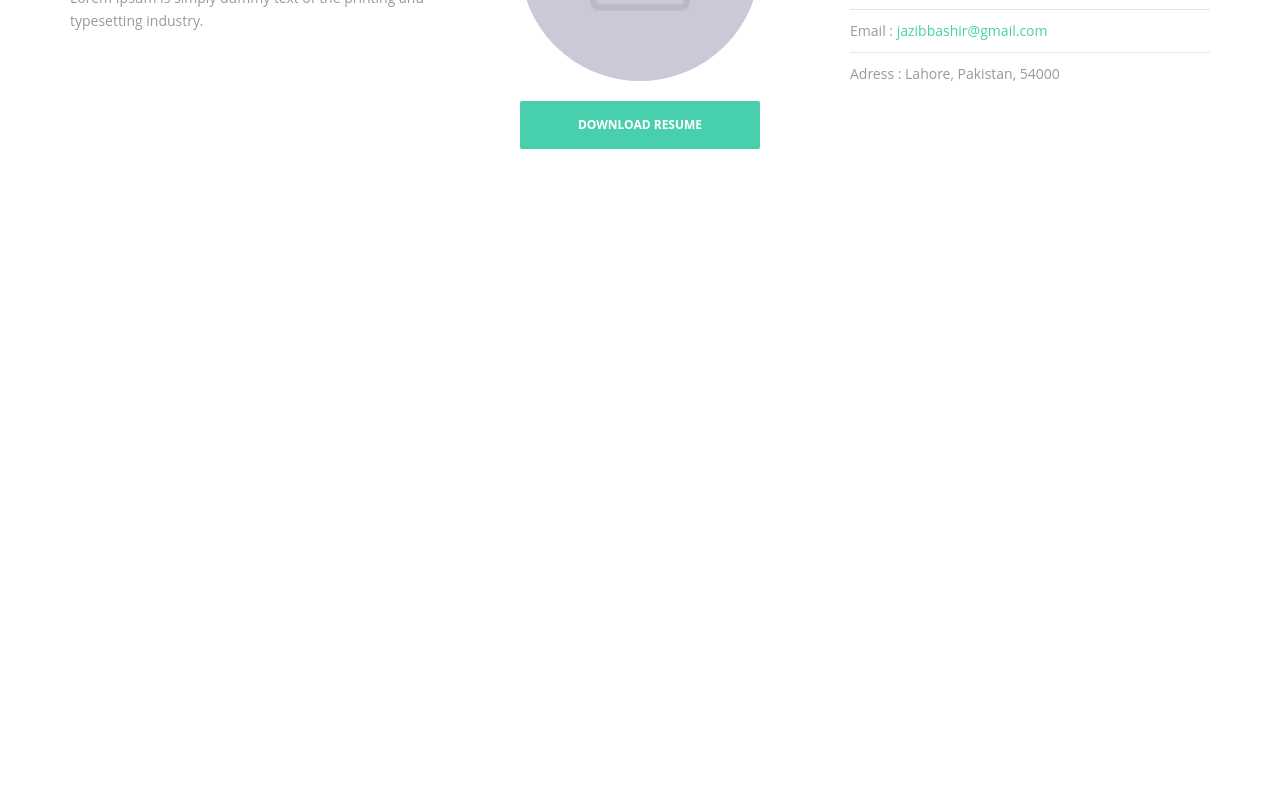
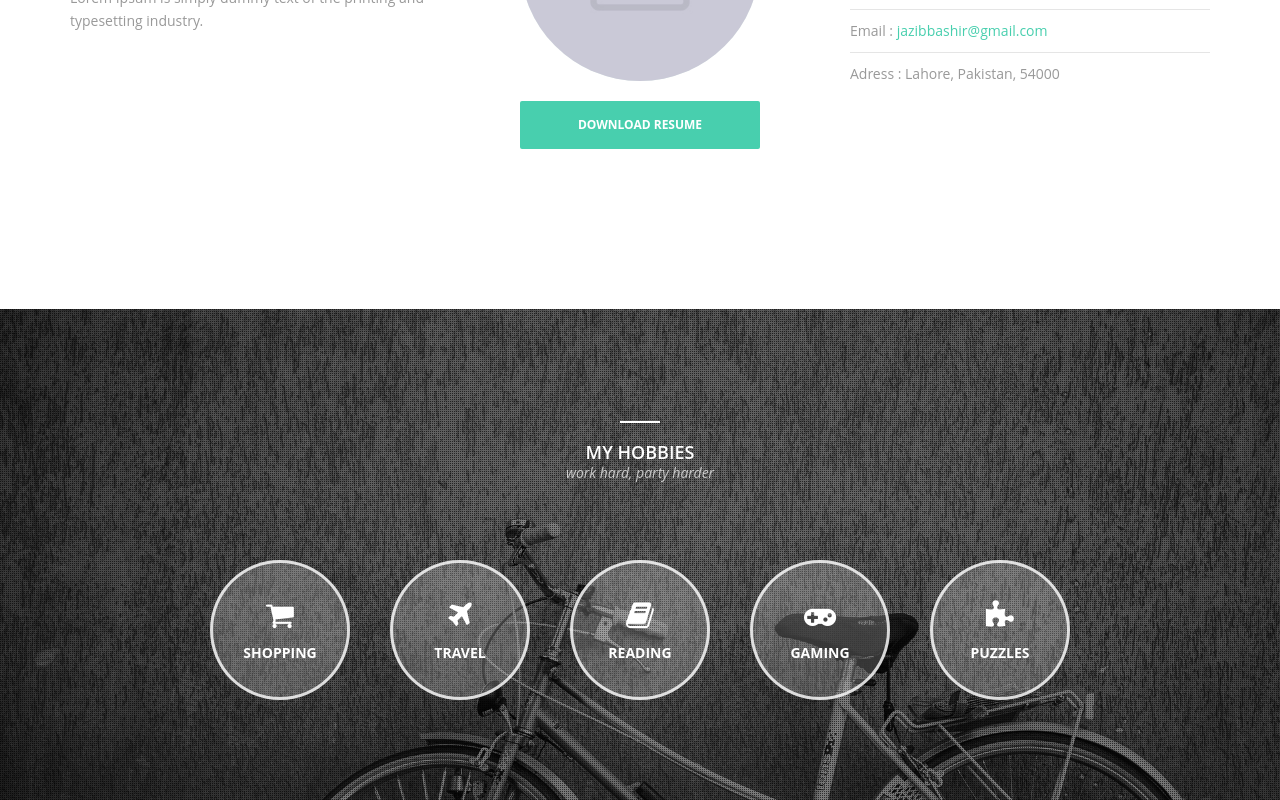
Before and after one commit to jazib-bashir/personal-resume, a React (Create React App) app: page / in a window 1280 px wide. Shown: the part 1455-2255 px from the top of the page. Before the commit the page ends 1604 px from the top, so only its background shows below. Built offline with nearby package versions, Linux system fonts and the light colour scheme.

Commit message:
ui - added hobies component and implemented design

```diff
--- a/src/App.js
+++ b/src/App.js
@@ -2,6 +2,7 @@ import React from 'react';
 import Home from './components/home/home';
 import Navigation from './components/navigation/navigation';
 import Profile from './components/profile/profile';
+import Hobies from './components/profile/hobies';
 
 import './App.css';
 
@@ -11,6 +12,7 @@ function App() {
       <Home />
       <Navigation />
       <Profile />
+      <Hobies />
     </div>
   );
 }
--- /dev/null
+++ b/src/components/profile/hobies.js
@@ -0,0 +1,61 @@
+import React from 'react';
+
+const Hobies = () => {
+  return(
+    <section id="hobbies" className="secondary-block secondary-block-spacer bg-image" style={{backgroundImage: `url(${process.env.PUBLIC_URL + '/assets/hobies-bg.jpg'})`}}>
+      <div className="overlay pattern-overlay"></div>
+      <div className="container">
+        <div className="text-center widget-title widget-title--inverted wow fadeIn">
+          <h5 className="text-uppercase semi-bold lh md-padder">my hobbies</h5>
+          <em className="xs-padder inline-block">work hard, party harder</em>
+        </div>
+        <div className="secondary-block__padder text-center">
+          <ul className="list-inline inline-block text-uppercase list-gutter-md text-center text-uppercase hobbies-list">
+            <li className="lg-rounded-box">
+              <div className="inline-block">
+                <span className="h3 lh">
+                <i className="fa fa-shopping-cart"></i>
+                </span>
+                <h6 className="padder normal lh">shopping</h6>
+              </div>
+            </li>
+            <li className="lg-rounded-box">
+              <div className="inline-block">
+                <span className="h3 lh">
+                <i className="fa fa-plane"></i>
+                </span>
+                <h6 className="padder normal lh">travel</h6>
+              </div>
+            </li>
+            <li className="lg-rounded-box">
+              <div className="inline-block">
+                <span className="h3 lh">
+                <i className="fa fa-book"></i>
+                </span>
+                <h6 className="padder normal lh">reading</h6>
+              </div>
+            </li>
+            <li className="lg-rounded-box">
+              <div className="inline-block">
+                <span className="h3 lh">
+                <i className="fa fa-gamepad"></i>
+                </span>
+                <h6 className="padder normal lh">gaming</h6>
+              </div>
+            </li>
+            <li className="lg-rounded-box">
+              <div className="inline-block">
+                <span className="h3 lh">
+                <i className="fa fa-puzzle-piece"></i>
+                </span>
+                <h6 className="padder normal lh">puzzles</h6>
+              </div>
+            </li>
+          </ul>
+        </div>
+      </div>
+    </section>
+  );
+}
+
+export default Hobies;
```
Also changed, not shown: public/assets/hobies-bg.jpg (added).
